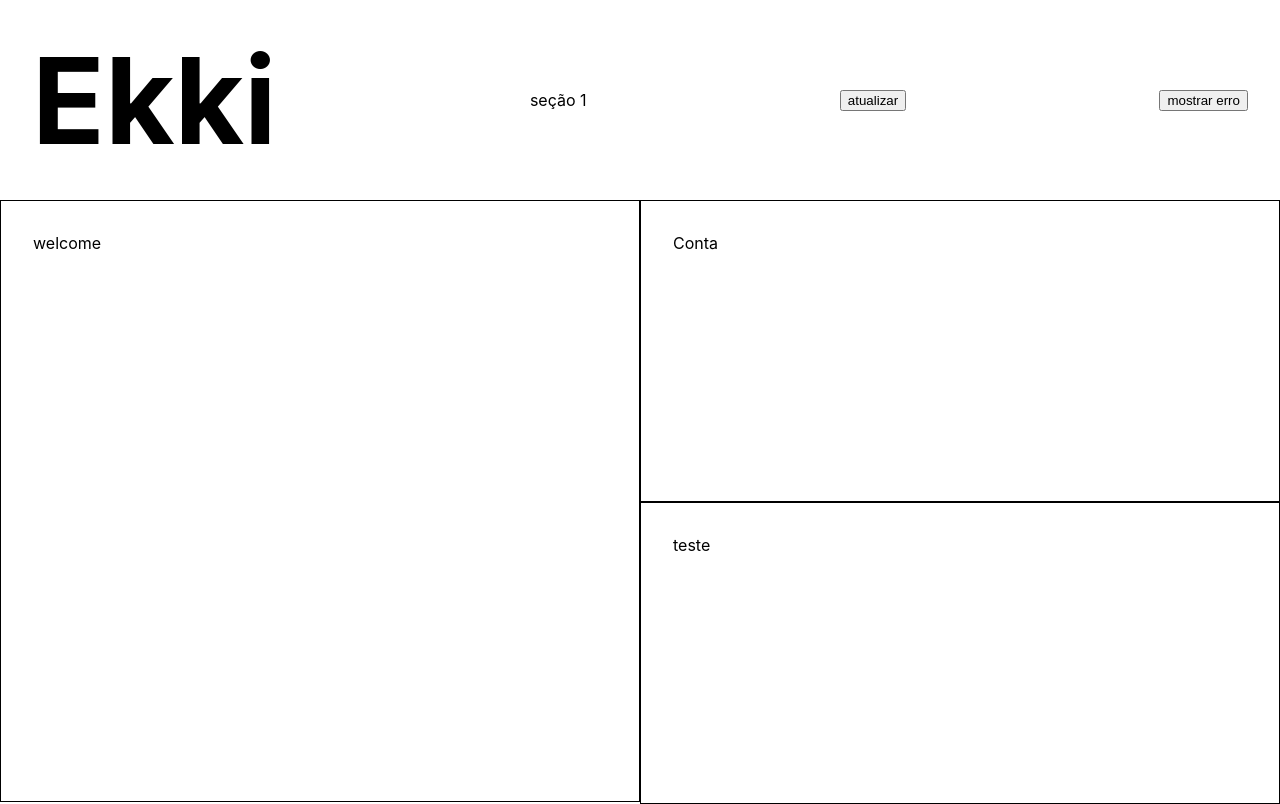
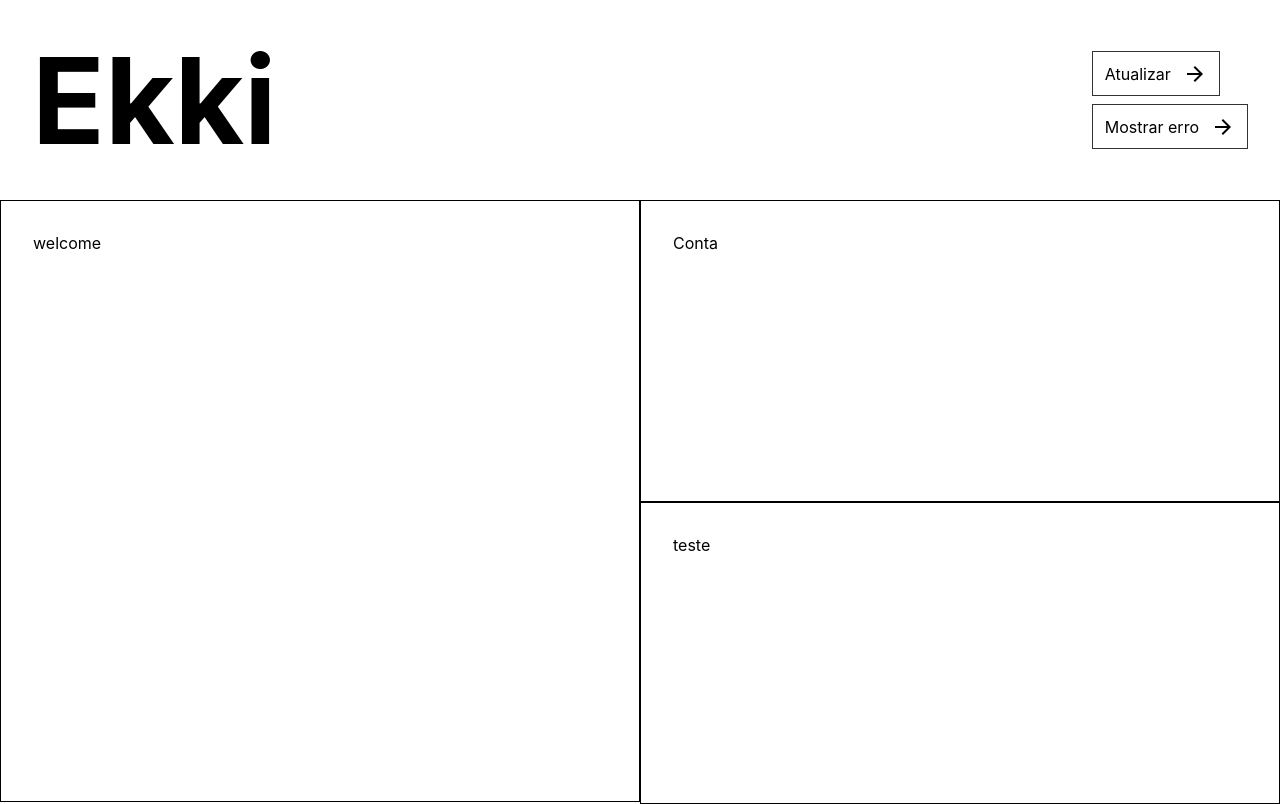
Before and after one commit to gbombassaro/ekki-front, a React (Create React App) app: page /home in a window 1280 px wide. Built offline with nearby package versions, Linux system fonts and the light colour scheme; no server answers.

Commit message:
Novo componente Button e menu top na home

```diff
--- /dev/null
+++ b/src/components/button/index.js
@@ -0,0 +1,48 @@
+import styled from 'styled-components';
+import {ArrowForward} from '@material-ui/icons';
+import PropTypes from 'prop-types';
+
+const Button = styled.button`
+  width: max-content;
+  height: 45px;
+  padding-left: 12px;
+  padding-right: 12px;
+  border: 1px solid;
+  border-color: ${props => props.theme.colors.secondary};
+  background-color: unset;
+  display: flex;
+  align-items: center;
+  justify-content: center;
+  font-family: inherit;
+  font-size: 16px;
+  &:hover {
+    cursor: pointer;
+    box-shadow: 0 0 0 1px black;
+  }
+  &:focus{
+    box-shadow: 0 0 0 1px black;
+    outline: unset;
+  }
+  &:active {
+    box-shadow: unset;
+  }
+  .forward-icon {
+    margin-left: 12px;
+  }
+`
+const Component = props => {
+  return (
+    <Button {...props}>
+      {props.children}
+      {props.hasIcon && <ArrowForward className='forward-icon'/>}
+    </Button>
+  )
+}
+
+Component.propTypes = {
+  children: PropTypes.oneOfType([PropTypes.string, PropTypes.node, PropTypes.element]),
+  hasIcon: PropTypes.bool,
+  onClick: PropTypes.func,
+}
+
+export default Component;
--- a/src/pages/Home.js
+++ b/src/pages/Home.js
@@ -2,6 +2,9 @@ import React from 'react';
 import styled from 'styled-components';
 import {Container, Column} from '../components/grid';
 import {Header} from '../components/header';
+import Button from '../components/button';
+import Box from '../components/box';
+import {map} from 'lodash';
 
 const Welcome = styled.div`
   height: calc(75vh - 64px);
@@ -36,13 +39,32 @@ const Home = props => {
     });
   }
 
+  const topMenu = [
+    {
+      id: 'update',
+      children: 'Atualizar',
+      onClick: handleClick,
+      hasIcon: true
+    },
+    {
+      id: 'error',
+      children: 'Mostrar erro',
+      onClick: mostrarErro,
+      hasIcon: true
+    },
+  ]
+
   return (
     <React.Fragment>
 
       <Header title="Ekki">
-        seção 1
-        <button onClick={handleClick}>atualizar</button>
-        <button onClick={mostrarErro}>mostrar erro</button>
+        <Box flexDirection='column'>
+          {map(topMenu, item => (
+            <Box key={item.id} marginTop={1} marginBottom={1}>
+              <Button {...item} />
+            </Box>
+          ))}
+        </Box>
       </Header>
 
       <Container size="50vw 50vw">
```
